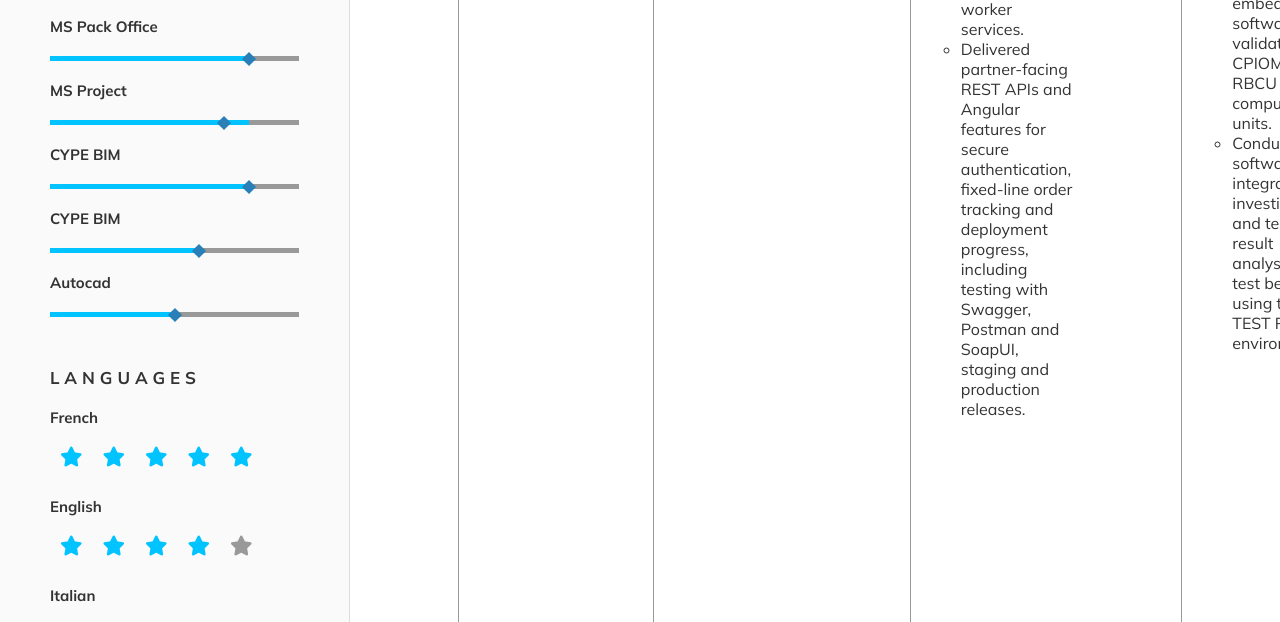
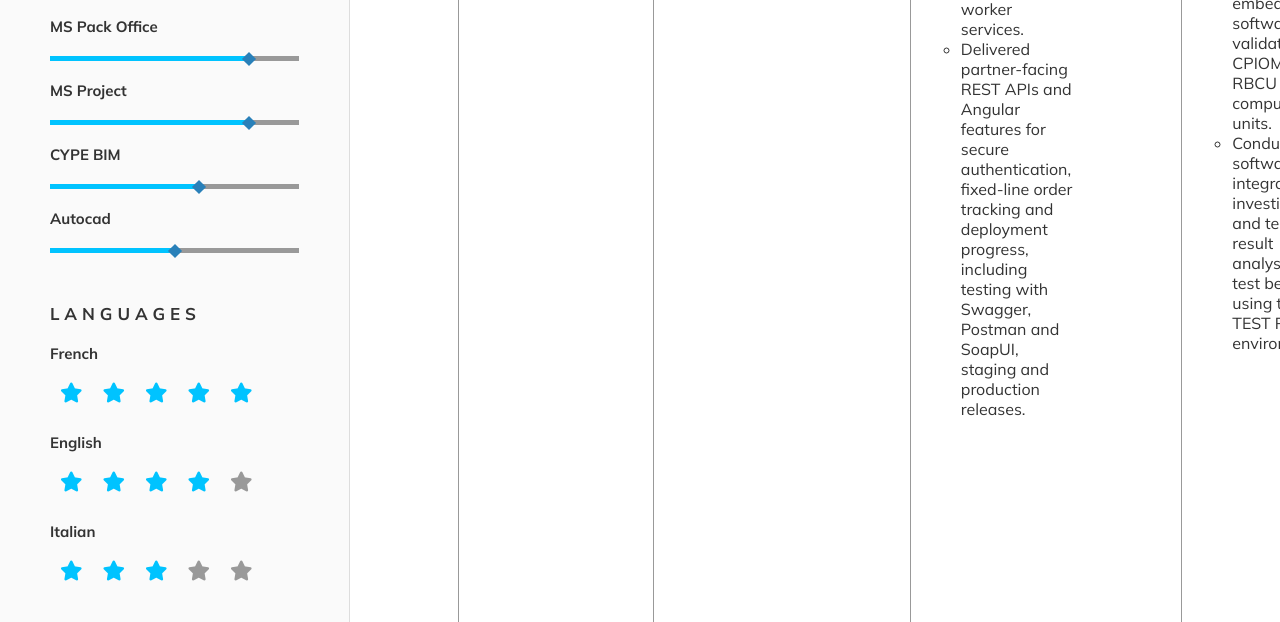
Before and after one commit to OumarDiagne/CV-Doudou, a website: page index.html in a window 1280 px wide. Shown: the part 2052-2674 px from the top of the page. Drawn offline with Linux system fonts and the light colour scheme.

Commit message:
competence a mettre a jour 3

```diff
--- a/index.html
+++ b/index.html
@@ -166,15 +166,8 @@
           <h3>MS Project</h3>
           <div class="bar-skill">
             <div class="bar-skill-progress-80"></div>
-            <div class="bar-skill-dot-70"></div>
-          </div>
-
-          <h3>CYPE BIM</h3>
-          <div class="bar-skill">
-            <div class="bar-skill-progress-80"></div>
             <div class="bar-skill-dot-80"></div>
           </div>
-
           <h3>CYPE BIM</h3>
           <div class="bar-skill">
             <div class="bar-skill-progress-60"></div>
```
